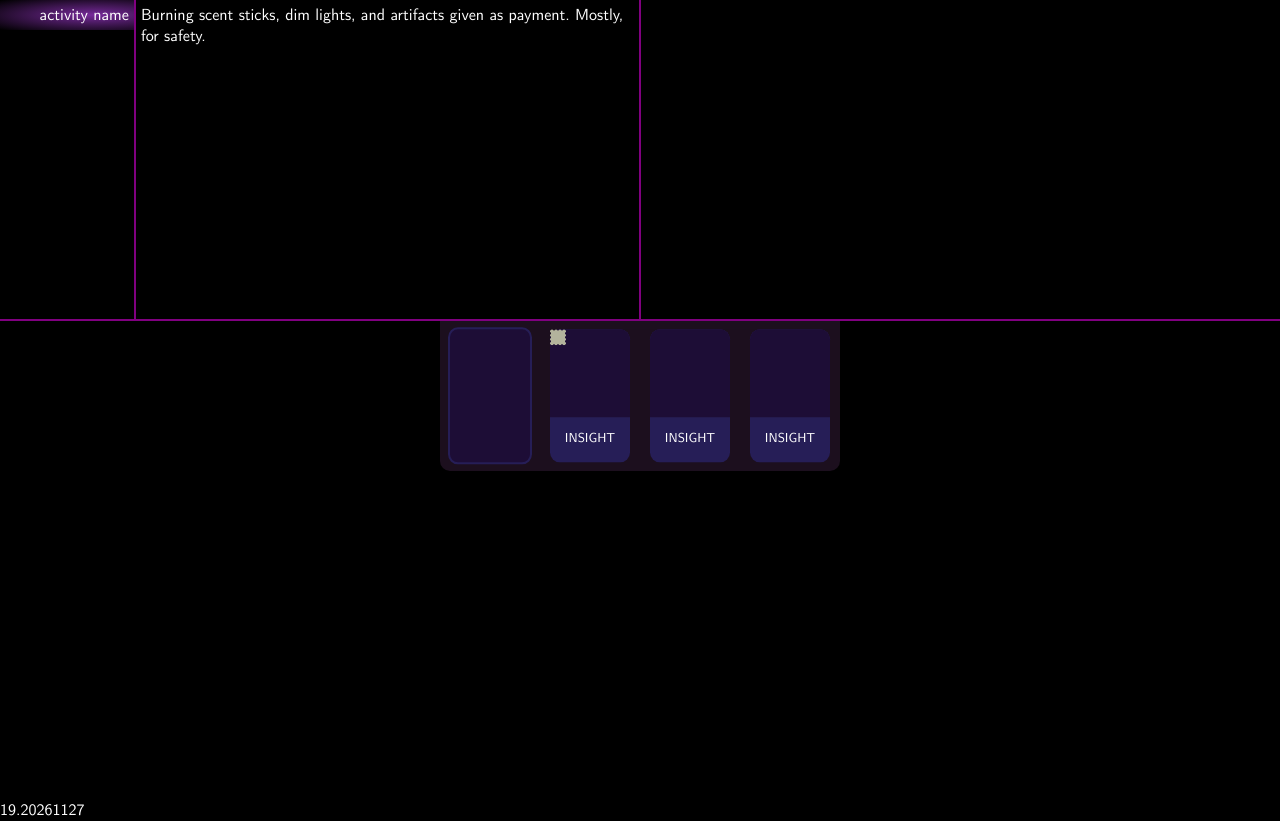
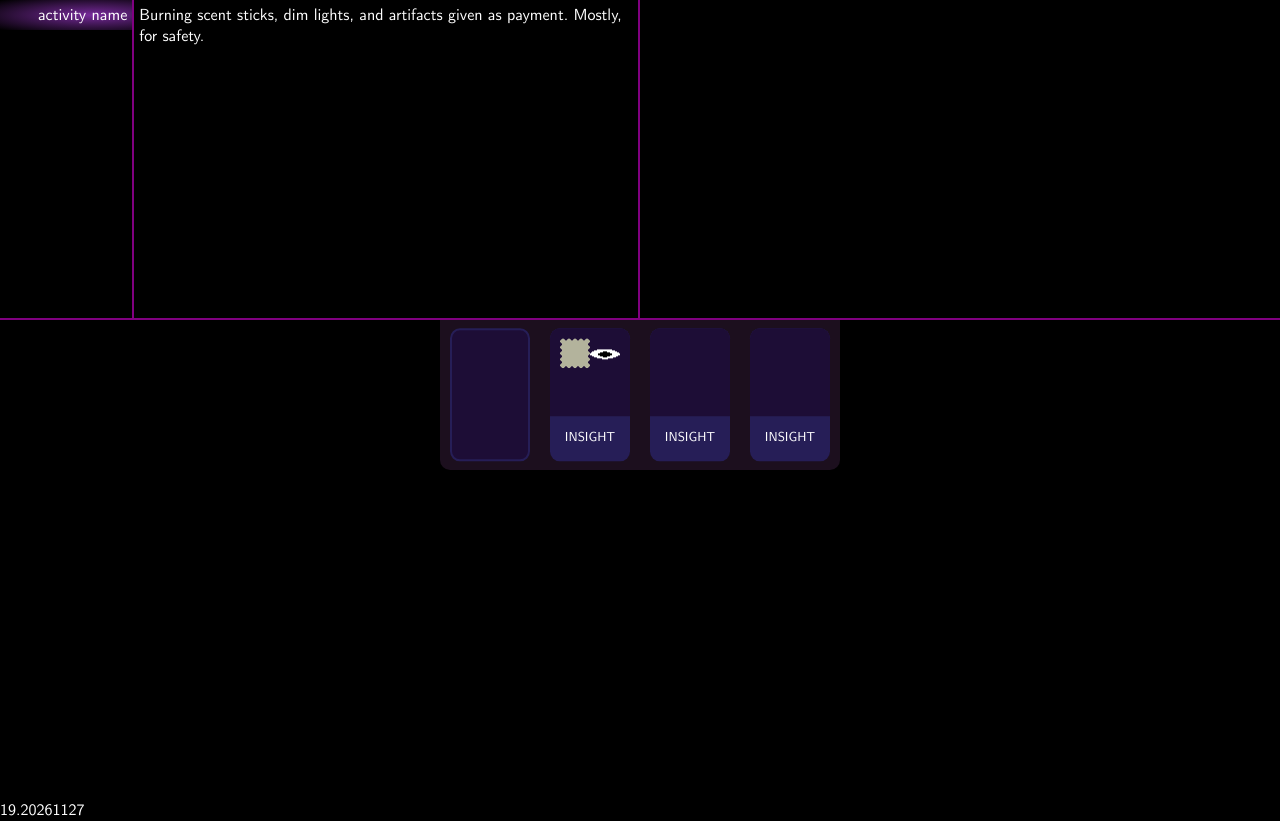
Before and after one commit to BalaurBohemianBroken/neocities-site, a plain HTML site: page MEMORIES OF HIM.html in a window 1280 px wide. Drawn offline with Linux system fonts and the light colour scheme.

Commit message:
more attempts at art

```diff
--- a/Resources/MEMORIES OF HIM/Activities/Work.js
+++ b/Resources/MEMORIES OF HIM/Activities/Work.js
@@ -10,7 +10,7 @@ class Work extends BActivity {
 class WorkTransition1 extends Work {
     content = `The rules grow regularly. No: Others. Deaths (not anymore). <s>Past events</s> (too hypocritical). Politics. <s>Lesser beings</s> Non-sapients (shit, sorry). You may need to leave abruptly. Do not return for at least 4 full machinas.
 The rules temper the torrent, maintain the mystique. Currency, compels their relaxation.
-But you bend, and break, to love.`;
+The rules dissolve in the face of loneliness.`;
 }
 
 class WorkMagmaDragon extends Work {
--- a/Resources/MEMORIES OF HIM/BCard.js
+++ b/Resources/MEMORIES OF HIM/BCard.js
@@ -1,7 +1,7 @@
 class BCard extends BMOH {
     static _prefab = Helpers.ElementFromString(
-        `<b-card style="display: flex; flex-direction: column; aspect-ratio: 3/5; width: 80px; border-radius: 10px; background-color: #261e57; position: absolute; transform: translate(-50%, -50%);">
-        <div class="CardArt" style="border-radius: 10px 10px 0 0; flex-basis: 66%; background-color: #1d0d36;"></div>
+        `<b-card style="display: flex; flex-direction: column; border-radius: 10px; background-color: #261e57; position: absolute; transform: translate(-50%, -50%);">
+        <div class="CardArt" style="border-radius: 10px 10px 0 0; flex-basis: 66%; background-color: #1d0d36; padding: 10px;"></div>
         <div style="flex-basis: 33%; display: flex; align-items: center; justify-content: center;">
             <p class="CardName" style="font-size: var(--text-mid);">INSIGHT</p>
         </div>
@@ -34,6 +34,8 @@ class BCard extends BMOH {
     static Instantiate(card_name, parent, position, disposition = []) {
         let card = BCard._prefab.cloneNode(true);
         card.name = card_name;
+        card.style.width = `${BCard.width}px`;
+        card.style.aspectRatio = `${BCard._aspectRatio}`;
         parent.appendChild(card);
         card.SetPosition(position);
         card.AddDispositions(disposition);
--- a/Resources/MEMORIES OF HIM/BDisposition.js
+++ b/Resources/MEMORIES OF HIM/BDisposition.js
@@ -25,3 +25,15 @@ class Longing extends BDisposition {
     }
 }
 customElements.define("b-longing", Longing);
+
+class DispositionTest extends BDisposition {
+    constructor() {
+        super();
+        this.classList.add("Test");
+        const img = document.createElement("img");
+
+        img.src = "Resources/MEMORIES OF HIM/Sprites/eye.png";
+        this.appendChild(img);
+    }
+}
+customElements.define("b-disposition-test", DispositionTest);
--- a/Resources/MEMORIES OF HIM/MEMORIES OF HIM.css
+++ b/Resources/MEMORIES OF HIM/MEMORIES OF HIM.css
@@ -1,3 +1,9 @@
+* {
+    /* This allows me to define the size of my elements simply as "width", without needing to also calculate padding or margin. */
+    box-sizing: border-box;
+    -moz-box-sizing: border-box;
+}
+
 html {
     --text-padding: 5px;
     --border-color: purple;
@@ -23,15 +29,14 @@ p {
 }
 
 .Disposition {
-    width: 16px;
-    height: 16px;
+    width: 30px;
+    aspect-ratio: 1/1;
+    /*height: 20px;*/
     display: inline-block;
-    box-sizing: border-box;
-    -moz-box-sizing: border-box;
 
     /* Shapes for these come from: https://css-shape.com/ */
     &.Longing {
-        --r: 2px;
+        --r: 3px;
 
         padding: var(--r);
         background: #b3b39c;
@@ -40,4 +45,14 @@ p {
                 var(--r) var(--r)/calc(2*var(--r)) calc(2*var(--r)),
                 conic-gradient(#000 0 0) content-box;
     }
+
+    &.Test {
+
+    }
+
+    /*&.Test {*/
+    /*    --b: 2px; !* border thickness *!*/
+    /*    background: #EDC951;*/
+    /*    mask: radial-gradient(#0000 71%, #000 72% calc(72% + var(--b)),#0000 calc(73% + var(--b))) 10000% 10000%/99.5% 99.5%;*/
+    /*}*/
 }
--- a/Resources/MEMORIES OF HIM/MEMORIES OF HIM.js
+++ b/Resources/MEMORIES OF HIM/MEMORIES OF HIM.js
@@ -83,7 +83,7 @@ class MOH {
 
     SpawnCard() {
         BCardSlot.Instantiate(this.playArea_e, this.spawnZone_e.spawnPositions[0]);
-        BCard.Instantiate("DESPAIR", this.playArea_e, this.spawnZone_e.spawnPositions[1], [new Longing()]);
+        BCard.Instantiate("DESPAIR", this.playArea_e, this.spawnZone_e.spawnPositions[1], [new Longing(), new DispositionTest()]);
         BCard.Instantiate("HOPE", this.playArea_e, this.spawnZone_e.spawnPositions[2]);
         BCard.Instantiate("PASSION", this.playArea_e, this.spawnZone_e.spawnPositions[3]);
         BActivityOption.Instantiate(this.actionOptions_e);
```
Also changed, not shown: Resources/MEMORIES OF HIM/Sprites/eye.png (added), 1 other file.
